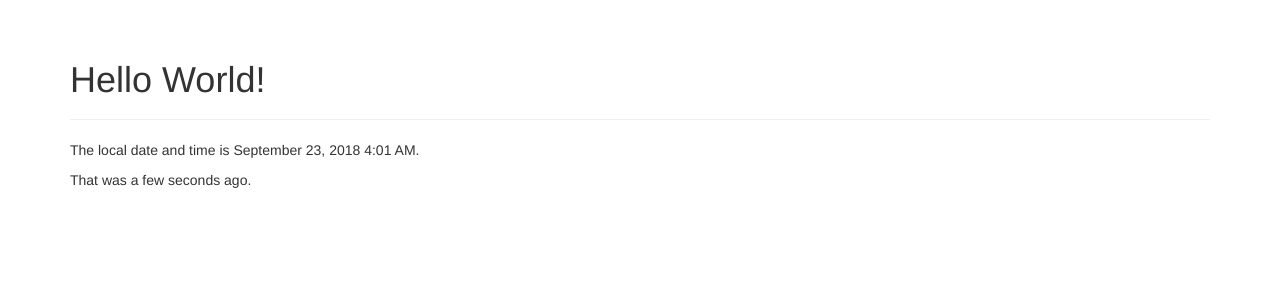
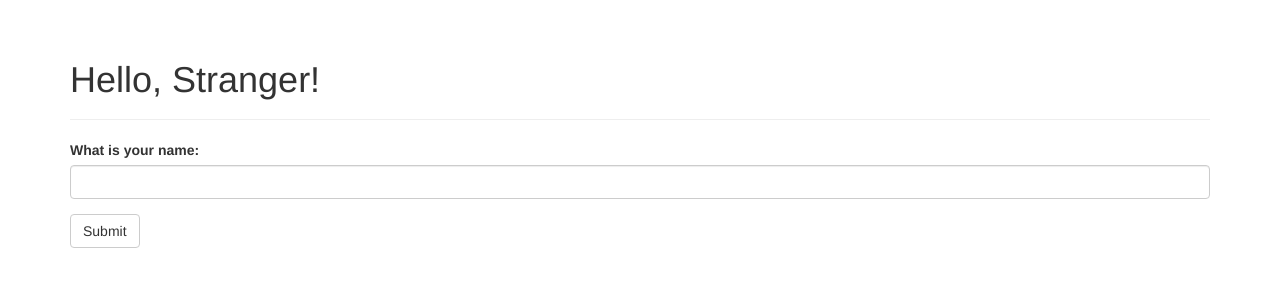
Before and after one commit to chiyx/Flasky, a Flask app: page / in a window 1280 px wide. Shown: the part 52-352 px from the top of the page. Run offline with Flask 2, Linux system fonts and the light colour scheme; some libraries are stand-ins or nearby versions.

Commit message:
ch04: web form

```diff
--- a/app.py
+++ b/app.py
@@ -1,11 +1,21 @@
 from datetime import datetime
-from flask import Flask, render_template
+from flask import Flask, render_template, session, redirect, url_for, flash
 from flask_bootstrap import Bootstrap
 from flask_moment import Moment
+from flask_wtf import FlaskForm
+from wtforms import StringField, SubmitField
+from wtforms.validators import DataRequired
 
 app = Flask(__name__)
+app.config['SECRET_KEY'] = 'hard to guess string'
+
 bootstrap = Bootstrap(app)
 moment = Moment(app)
+
+
+class NameForm(FlaskForm):
+    name = StringField('What is your name:', validators=[DataRequired()])
+    submit = SubmitField('Submit')
 
 
 @app.errorhandler(404)
@@ -18,14 +28,17 @@ def internal_server_error(e):
     return render_template('500.html'), 500
 
 
-@app.route('/')
+@app.route('/', methods=['GET', 'POST'])
 def index():
-    return render_template('index.html', current_time=datetime.utcnow())
+    form = NameForm()
+    if form.validate_on_submit():
+        old_name = session.get('name')
+        if old_name is not None and old_name != form.name.data:
+            flash('Looks like you have changed your name!')
+        session['name'] = form.name.data
+        return redirect(url_for('index'))
+    return render_template('index.html', form=form, name=session.get('name'))
 
-
-@app.route('/user/<name>')
-def user(name):
-    return render_template('user.html', name=name)
 
 
 if __name__ == '__main__':
--- a/templates/base.html
+++ b/templates/base.html
@@ -31,6 +31,12 @@
 
 {% block content %}
 <div class="container">
+    {% for message in get_flashed_messages() %}
+    <div class="alert alert-warning">
+        <button type="button" class="close" data-dismiss="alert">&times;</button>
+        {{ message }}
+    </div>
+    {% endfor %}
     {% block page_content %}{% endblock %}
 </div>
 {% endblock %}
--- a/templates/index.html
+++ b/templates/index.html
@@ -1,9 +1,9 @@
 {% extends "base.html" %}
+{% import "bootstrap/wtf.html" as wtf %}
 
 {% block page_content %}
 <div class="page-header">
-    <h1>Hello World!</h1>
+    <h1>Hello, {% if name %}{{ name }}{% else %}Stranger{% endif %}!</h1>
 </div>
-<p>The local date and time is {{ moment(current_time).format('LLL') }}.</p>
-<p>That was {{ moment(current_time).fromNow(refresh=True) }}.</p>
+{{ wtf.quick_form(form) }}
 {% endblock %}
```
Also changed, not shown: templates/user.html (deleted, +0 -7 lines), README.md (added).
